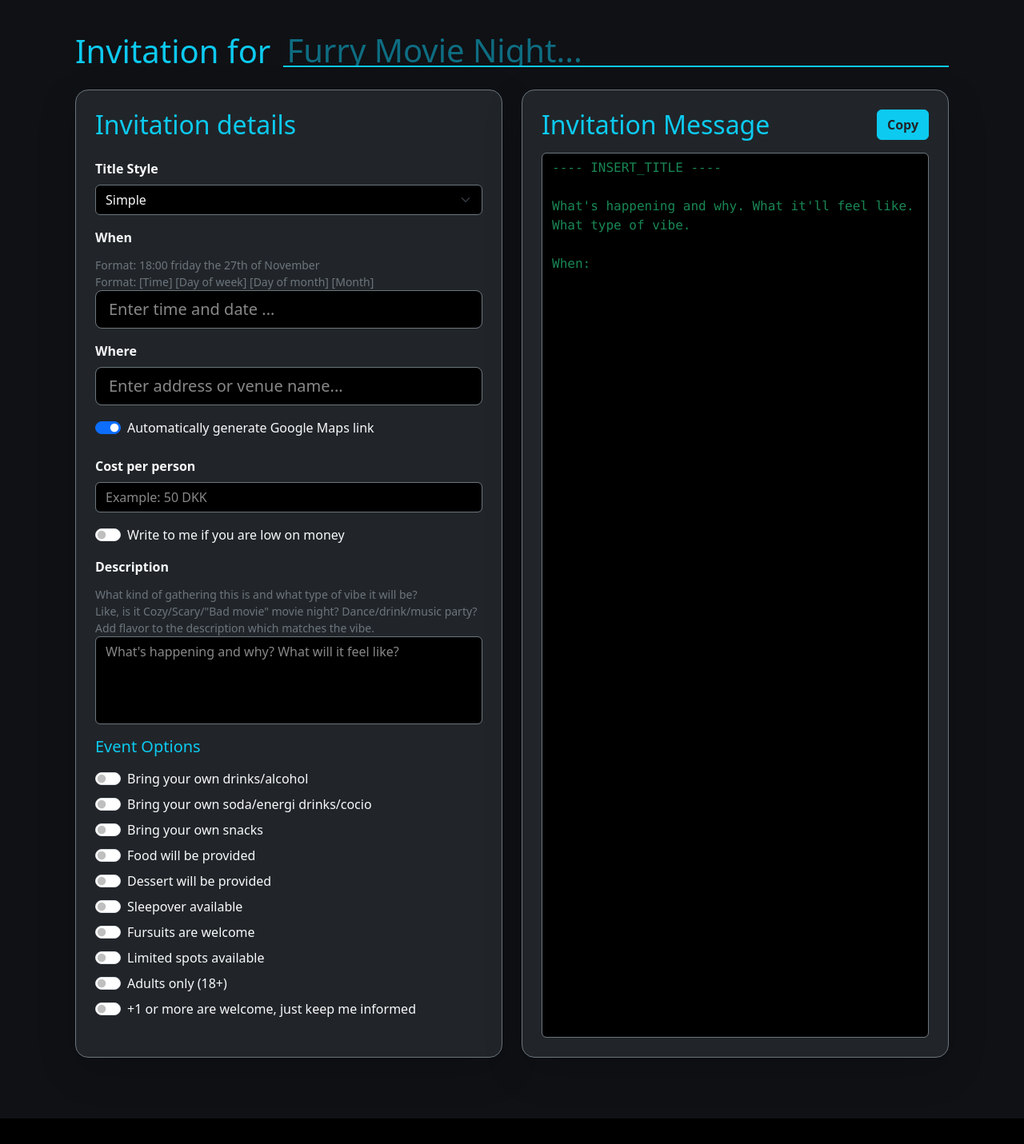
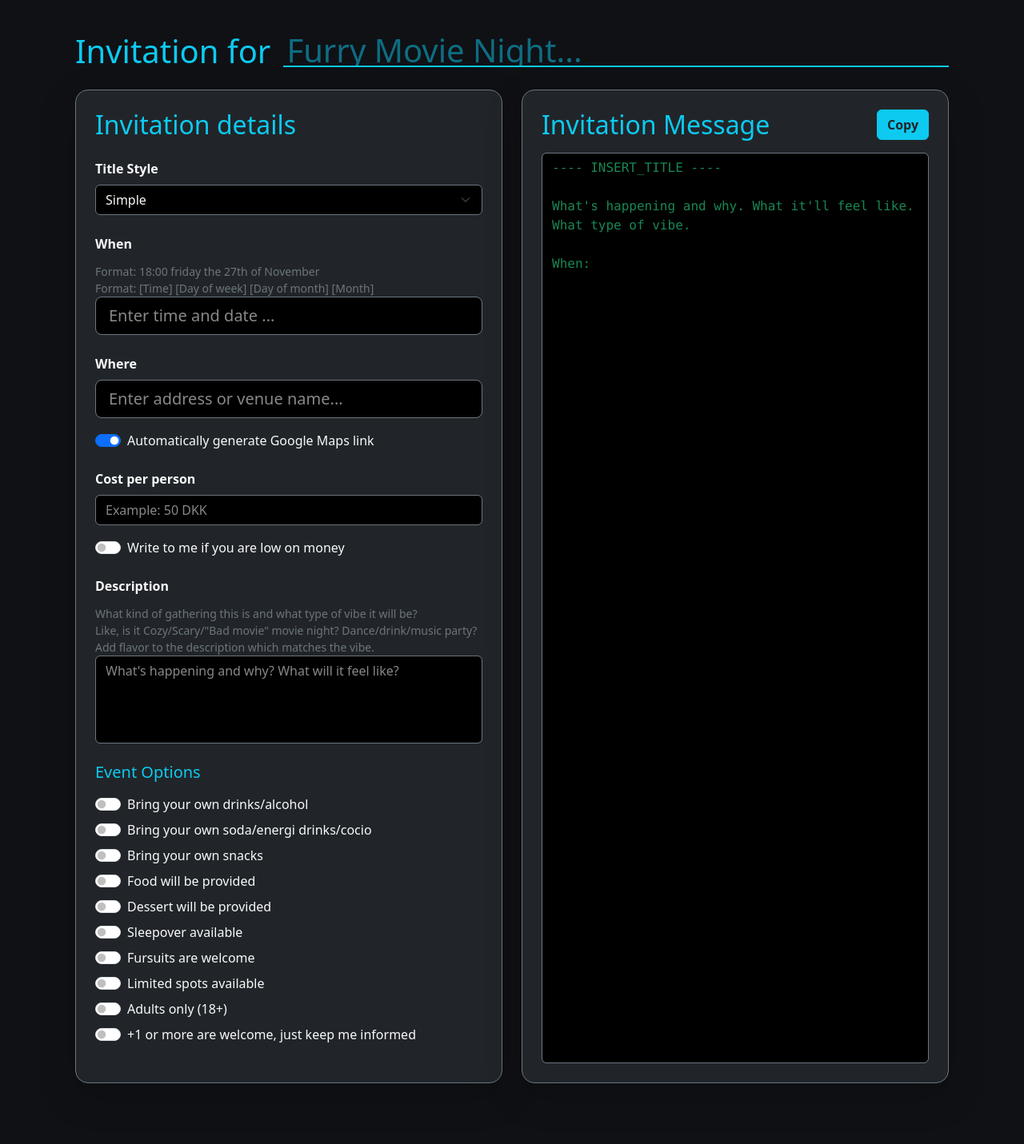
Before and after one commit to MrJavaWolf/JWolfsEventPlanning, an ASP.NET Core app: page / in a window 1280 px wide. Shown: the whole page at 80% size. Before the commit the page ends 1399 px from the top, so only its background shows below. Run offline with ASP.NET Core 8, Linux system fonts and the light colour scheme; style sheets or scripts are compiled from the project's sources.

Commit message:
Improved: Spacing

```diff
--- a/src/JWolfsEventPlanning/Pages/Index.cshtml
+++ b/src/JWolfsEventPlanning/Pages/Index.cshtml
@@ -50,7 +50,7 @@
                     <h2 class="mb-4 text-info">Invitation details</h2>
 
                     <!-- TITLE STYLE -->
-                    <div class="mb-3">
+                    <div class="mb-4">
                         <label class="form-label fw-semibold">
                             Title Style
                         </label>
@@ -68,7 +68,7 @@
 
 
                     <!-- WHEN -->
-                    <div class="mb-3">
+                    <div class="mb-4">
                         <label class="form-label fw-semibold">When</label>
                         <div class="form-text text-secondary">
                             Format: 18:00 friday the 27th of November
@@ -116,7 +116,7 @@
                                placeholder="Example: 50 DKK" />
                     </div>
 
-                    <div class="form-check form-switch mb-3">
+                    <div class="form-check form-switch mb-4">
                         <input class="form-check-input" type="checkbox" id="lowMoneyToggle">
 
                         <label class="form-check-label" for="lowMoneyToggle">
@@ -125,7 +125,7 @@
                     </div>
 
                     <!-- DESCRIPTION -->
-                    <div class="mb-3">
+                    <div class="mb-4">
                         <label class="form-label fw-semibold">Description</label>
                          <div class="form-text text-secondary">
                             What kind of gathering this is and what type of vibe it will be?
```
